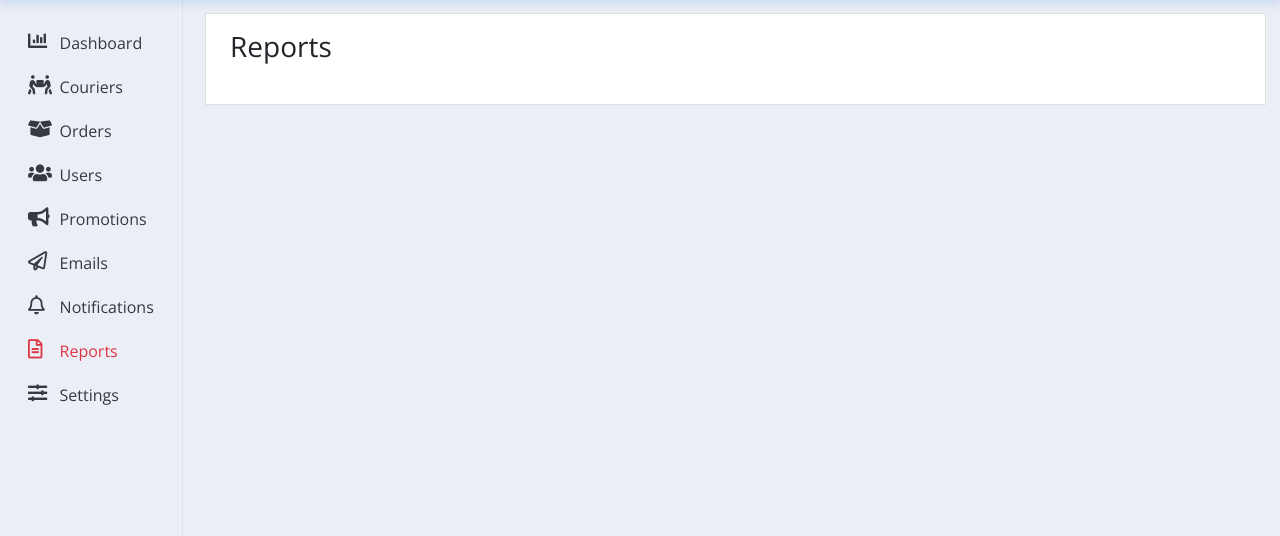
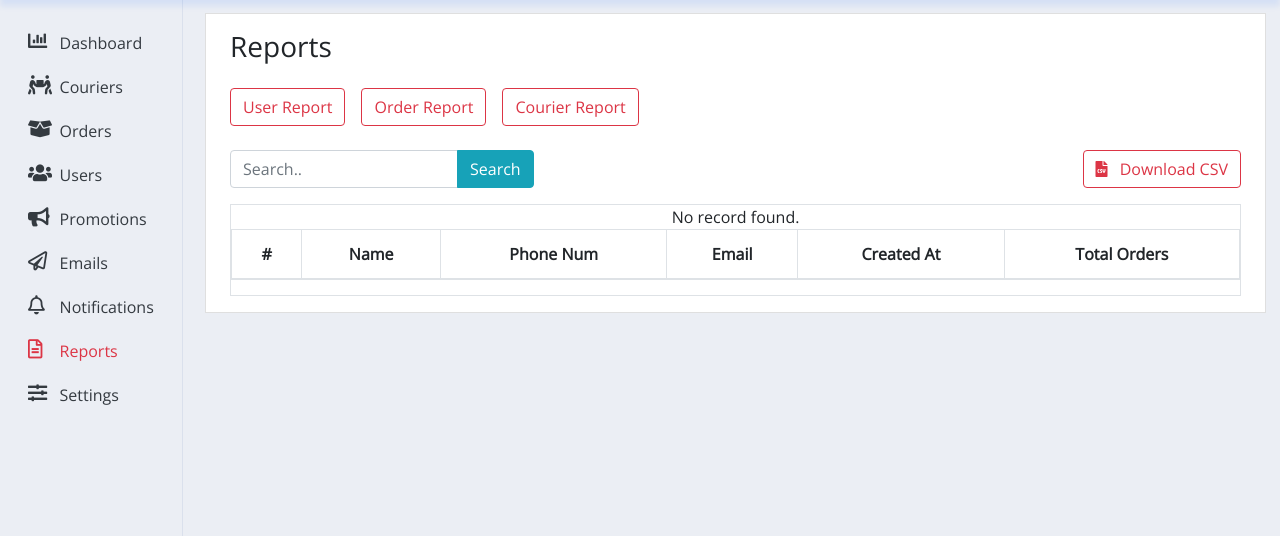
Before and after one commit to yewfu33/delivery_app_backend, an ASP.NET Core app: template Delivery_app.web/Views/Report/Index.cshtml in a window 1280 px wide. Shown: the part 61-597 px from the top of the page. Run offline with ASP.NET Core 8, Linux system fonts and the light colour scheme; the template is opened without the code that fills it, so the values that code supplies are empty; the project's own start-up code is not run, and a stand-in starts its controllers and pages; some libraries are stand-ins or nearby versions.

Commit message:
work on report page

```diff
--- a/Delivery_app.web/Views/Report/Index.cshtml
+++ b/Delivery_app.web/Views/Report/Index.cshtml
@@ -3,9 +3,74 @@
 *@
 @{
 }
+@model IEnumerable<UserReportModel>
 
 <div class="pb-3">
     <h3>Reports</h3>
+</div>
+
+<div class="d-flex pb-3 flex-wrap">
+    <a href="#" class="mr-3 mb-2 btn btn-outline-danger rounded">User Report</a>
+    <a href="#" class="mr-3 mb-2 btn btn-outline-danger rounded">Order Report</a>
+    <a href="#" class="mr-3 mb-2 btn btn-outline-danger rounded">Courier Report</a>
+</div>
+<div class="d-flex justify-content-between pb-3 flex-column flex-sm-row">
+    <form class="shadow-none shadow-sm pb-3 pb-sm-0">
+        <div class="input-group col-12 px-0">
+            <input class="form-control" type="search" name="searchQuery" placeholder="Search.." aria-label="Search">
+            <div class="input-group-append">
+                <button class="btn btn-info" type="submit">Search</button>
+            </div>
+        </div>
+    </form>
+    <div>
+        <a asp-action="DownloadCSVFile" class="btn btn-outline-danger" type="button">
+            <i class="fas fa-file-csv pr-2"></i>
+            Download CSV
+        </a>
+    </div>
+</div>
+
+<div>
+    <div class="table-responsive table-bordered text-center">
+        <table class="table table-striped table-hover">
+            <thead class="">
+                <tr>
+                    <th>#</th>
+                    <th>Name</th>
+                    <th>Phone Num</th>
+                    <th>Email</th>
+                    <th>Created At</th>
+                    <th>Total Orders</th>
+                </tr>
+            </thead>
+            <tbody>
+                @if (Model != null && Model.Count() != 0)
+                {
+                    @foreach (var d in Model)
+                    {
+                        if (d != null)
+                        {
+                            <tr>
+                                <td>@d.user_id</td>
+                                <td>@d.name</td>
+                                <td>@d.phone_num</td>
+                                <td>@d.email</td>
+                                <td>@d.created_at</td>
+                                <td>@d.total_orders</td>
+                            </tr>
+                        }
+                    }
+                }
+                else
+                {
+                    <tr>
+                        No record found.
+                    </tr>
+                }
+            </tbody>
+        </table>
+    </div>
 </div>
 
 @section Scripts{
--- a/Delivery_app/Entities/AppDbContext.cs
+++ b/Delivery_app/Entities/AppDbContext.cs
@@ -21,7 +21,7 @@ namespace Delivery_app.Entities
 
             modelBuilder.Entity<Orders>()
                 .HasOne(_ => _.user)
-                .WithMany()
+                .WithMany(_ => _.orders)
                 .HasForeignKey(_ => _.user_id);
 
             modelBuilder.Entity<Payments>()
--- a/Delivery_app/Entities/Users.cs
+++ b/Delivery_app/Entities/Users.cs
@@ -24,6 +24,7 @@ namespace Delivery_app.Entities
         public string email { get; set; }
         public string fcm_token { get; set; }
         public UserType user_type { get; set; }
+        public ICollection<Orders> orders { get; }
         public bool locked { get; set; }
         public DateTime created_at { get; set; }
         public DateTime updated_at { get; set; }
```
Also changed, not shown: Delivery_app.web/Controllers/ReportController.cs (+84 -2 lines), Delivery_app.web/Models/UserReportModel.cs (added, +31 -0 lines).
